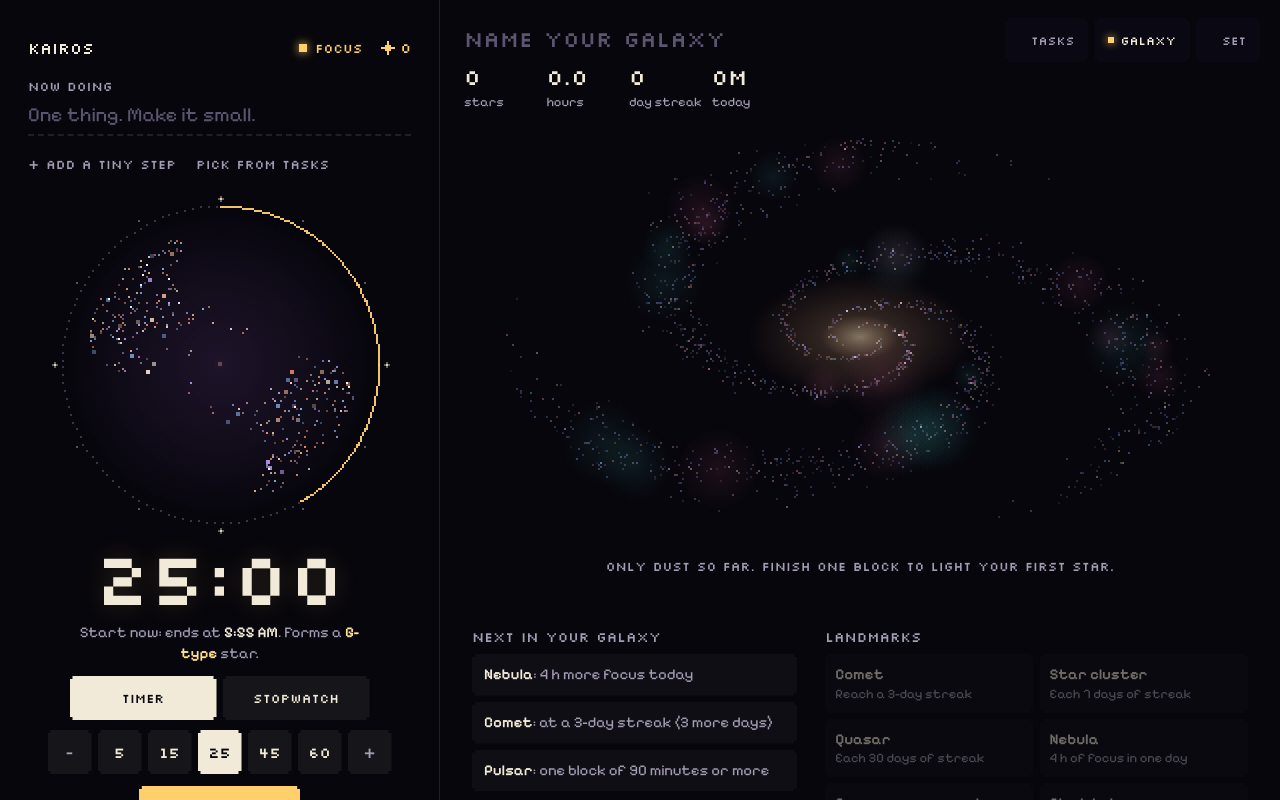
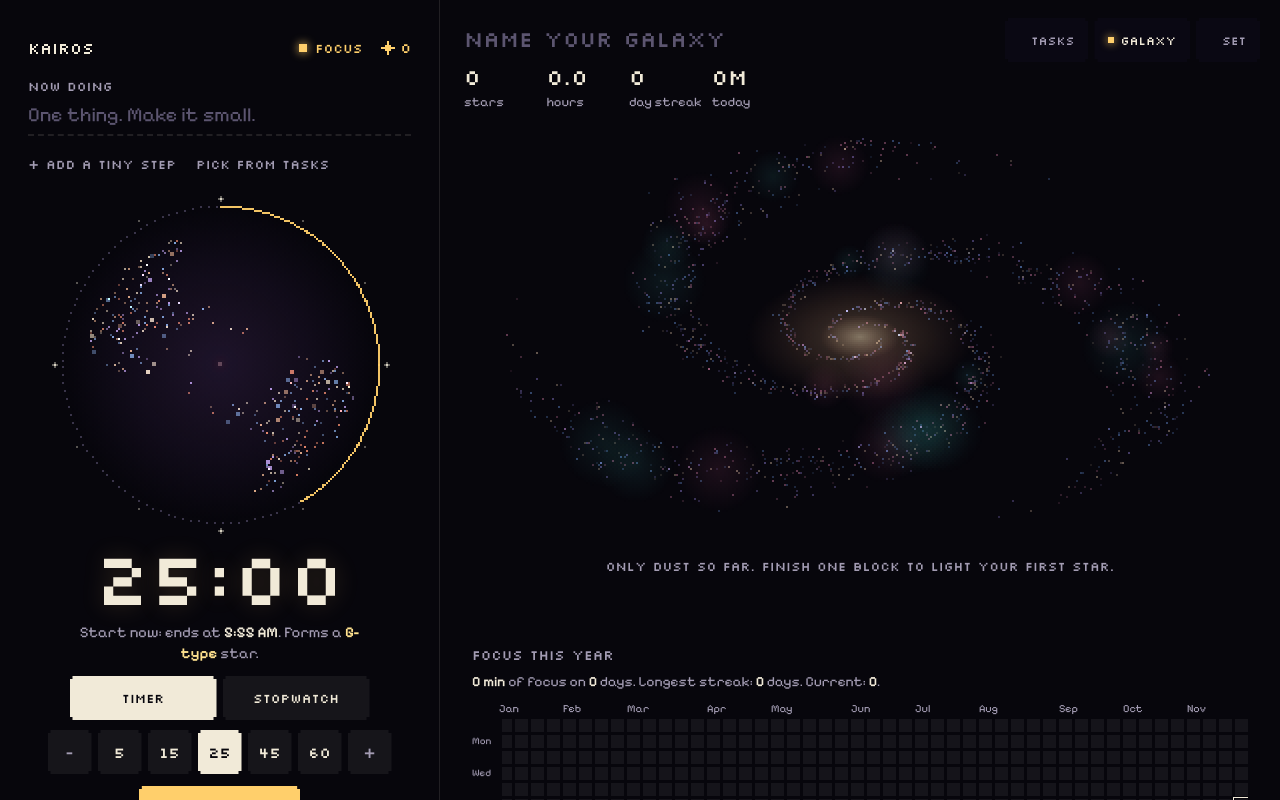
Before and after one commit to TheScholium/Kairos, a plain HTML site: page index.html in a window 1280 px wide. Drawn offline with Linux system fonts and the light colour scheme; animation ran at ten frames a second.

Commit message:
Add a year heatmap of focus minutes to the Galaxy tab
Co-Authored-By: Claude Opus 5.5 <noreply@anthropic.com>
Claude-Session: https://claude.ai/code/session_012CRGPc8a21Kz258Mcn3Pon

```diff
--- a/index.html
+++ b/index.html
@@ -133,6 +133,24 @@ nav button.on{color:var(--ink)}nav button.on::before{background:var(--acc);box-s
 #forge{cursor:pointer}
 .kind{max-width:300px;margin:12px auto 0}
 .sync .row{margin-top:8px}.sync .btn{flex:1}
+.heatw{margin-top:20px;width:max-content;max-width:100%}
+.hstats{font-size:14px;color:var(--dim);margin:2px 0 10px}.hstats b{color:var(--ink);font-weight:600}
+.hscroll{overflow-x:auto;padding-bottom:6px;-webkit-overflow-scrolling:touch}
+.heat{--hc:11px;display:grid;grid-auto-flow:column;grid-template-rows:14px repeat(7,var(--hc));grid-template-columns:30px;grid-auto-columns:var(--hc);gap:3px;width:max-content}
+.heat .hm{font-size:11px;line-height:14px;color:var(--dim);white-space:nowrap;overflow:visible;width:0}
+.heat .hd{font-size:10px;line-height:var(--hc);color:var(--dim);position:sticky;left:0;z-index:1;background:var(--bg);padding-right:4px}
+.heat i,.hleg i{display:block;width:var(--hc,11px);height:var(--hc,11px);background:rgba(255,255,255,.06)}
+.heat i{cursor:pointer}
+.heat i.l1,.hleg i.l1{background:color-mix(in srgb,var(--gold) 26%,#17141f)}
+.heat i.l2,.hleg i.l2{background:color-mix(in srgb,var(--gold) 50%,#17141f)}
+.heat i.l3,.hleg i.l3{background:color-mix(in srgb,var(--gold) 76%,#17141f)}
+.heat i.l4,.hleg i.l4{background:var(--gold);box-shadow:0 0 6px rgba(255,207,107,.45)}
+.heat i.hx{background:none;cursor:default}
+.heat i.td{outline:1px solid var(--ink);outline-offset:1px}
+.heat i.sel{outline:2px solid var(--mint);outline-offset:1px}
+.hleg{display:flex;align-items:center;justify-content:flex-end;gap:3px;font-size:12px;color:var(--dim);margin-top:6px}.hleg span{margin:0 4px}
+.htip{min-height:22px;font-size:14px;color:var(--dim);margin-top:4px}.htip b{color:var(--ink);font-weight:600}
+@media(min-width:900px){.heat{--hc:13px}}
 /* tasks */
 .thead{display:flex;align-items:center;gap:10px}.thead h2{flex:1}
 .gchip{border:0;background:rgba(255,255,255,.06);font:12px var(--px);color:var(--dim);min-height:40px;padding:0 12px;clip-path:var(--notch)}
@@ -244,6 +262,13 @@ code{overflow-wrap:anywhere}
     <canvas id="galaxy" class="art" role="img" aria-label="Your galaxy of finished focus blocks"></canvas>
     <div id="gempty" class="gempty">Only dust so far. Finish one block to light your first star.</div>
     <div id="gcard" class="gcard" hidden></div>
+  </div>
+  <div class="heatw">
+    <h3>Focus this year</h3>
+    <div id="hstats" class="hstats"></div>
+    <div class="hscroll" id="hscroll"><div id="heat" class="heat" role="grid" aria-label="Focus minutes per day for the last year"></div></div>
+    <div class="hleg"><span>Less</span><i></i><i class="l1"></i><i class="l2"></i><i class="l3"></i><i class="l4"></i><span>More</span></div>
+    <div id="heatTip" class="htip">Tap a day to see its focus time.</div>
   </div>
   <div class="ginfo">
     <div>
@@ -633,7 +658,33 @@ function goals(){
   out.push(`<b>Pulsar</b>: one block of 90 minutes or more`);
   return out;
 }
+const MON=['Jan','Feb','Mar','Apr','May','Jun','Jul','Aug','Sep','Oct','Nov','Dec'];
+const heatLevel=m=>m<=0?0:m<45?1:m<120?2:m<240?3:4;
+let heatBy=new Map();
+function renderHeat(){
+  const el=$('#heat');if(!el)return;
+  heatBy=new Map();
+  for(const s of S.stars){const k=dayKey(s.at),o=heatBy.get(k)||{m:0,n:0};o.m+=s.m;o.n++;heatBy.set(k,o)}
+  const end=new Date();end.setHours(12,0,0,0);const tk=dayKey(end);
+  const start=new Date(end);start.setDate(start.getDate()-(7*52+end.getDay()));
+  let h='<span class="hm"></span>'+['','Mon','','Wed','','Fri',''].map(x=>`<span class="hd">${x}</span>`).join('');
+  let prevM=-1,yrMin=0,active=0,run=0,best=0;
+  for(let d=new Date(start),w=0;d<=end;w++){
+    const m=d.getMonth();h+=`<span class="hm">${w>0&&m!==prevM?MON[m]:''}</span>`;prevM=m;
+    for(let i=0;i<7;i++){
+      if(d>end)h+='<i class="hx"></i>';
+      else{const k=dayKey(d),o=heatBy.get(k),mm=o?o.m:0;
+        if(mm){yrMin+=mm;active++;run++;if(run>best)best=run}else if(k!==tk)run=0;
+        h+=`<i class="l${heatLevel(mm)}${k===tk?' td':''}" data-k="${k}" title="${esc(d.toLocaleDateString([],{month:'short',day:'numeric'}))}: ${mm?esc(fmtHM(mm)):'no focus'}"></i>`}
+      d.setDate(d.getDate()+1);
+    }
+  }
+  el.innerHTML=h;
+  $('#hstats').innerHTML=`<b>${esc(fmtHM(yrMin))}</b> of focus on <b>${active}</b> day${active===1?'':'s'}. Longest streak: <b>${best}</b> day${best===1?'':'s'}. Current: <b>${streak()}</b>.`;
+  const sc=$('#hscroll');requestAnimationFrame(()=>{sc.scrollLeft=sc.scrollWidth});
+}
 function renderGalaxy(){
+  renderHeat();
   const day=dayKey(Date.now()),today=starsOn(day),tm=minOn(day),hrs=S.stars.reduce((a,s)=>a+s.m,0)/60;
   if(document.activeElement!==$('#gname'))$('#gname').value=S.gname;
   $('#stats').innerHTML=[[S.stars.length,'stars'],[hrs<10?hrs.toFixed(1):Math.round(hrs),'hours'],[streak(),'day streak'],[fmtHM(tm).replace(' min','m').replace(' h','h'),'today']]
@@ -872,6 +923,12 @@ $('#sheetX').addEventListener('click',()=>{sheet.hidden=true});
 sheet.addEventListener('click',e=>{if(e.target===sheet)sheet.hidden=true});
 $('#sheetForm').addEventListener('submit',e=>{e.preventDefault();if(park($('#sheetIn').value))toast('Parked in your inbox. Back to it.');$('#sheetIn').blur();sheet.hidden=true});
 $('#gname').addEventListener('input',e=>{S.gname=e.target.value;save()});
+$('#heat').addEventListener('click',e=>{
+  const c=e.target.closest('i[data-k]');if(!c)return;
+  $$('#heat i.sel').forEach(x=>x.classList.remove('sel'));c.classList.add('sel');
+  const k=c.dataset.k,o=heatBy.get(k),[y,mo,da]=k.split('-').map(Number),lbl=new Date(y,mo-1,da).toLocaleDateString([],{weekday:'short',month:'short',day:'numeric',year:'numeric'});
+  $('#heatTip').innerHTML=o?`<b>${esc(lbl)}</b>: ${esc(fmtHM(o.m))} of focus in ${o.n} star${o.n>1?'s':''}`:`<b>${esc(lbl)}</b>: no focus`;
+});
 $('#galaxy').addEventListener('click',e=>{
   const cv=e.currentTarget,r=cv.getBoundingClientRect(),ax=(e.clientX-r.left)*GX.w/r.width,ay=(e.clientY-r.top)*GX.h/r.height;
   let best=null,bd=8;for(const hh of hits){const d=Math.hypot(hh.x-ax,hh.y-ay);if(d<bd){bd=d;best=hh}}
--- a/sw.js
+++ b/sw.js
@@ -1,5 +1,5 @@
 // Offline cache for Kairos. Change V to force an update after you edit index.html.
-const V = 'kairos-v5';
+const V = 'kairos-v6';
 const SHELL = ['./', 'index.html', 'core.js', 'manifest.webmanifest', 'icon-180.png', 'icon-192.png', 'icon-512.png'];
 
 self.addEventListener('install', e => {
```
Also changed, not shown: docs/phone-heatmap.png (added), 1 other file.
